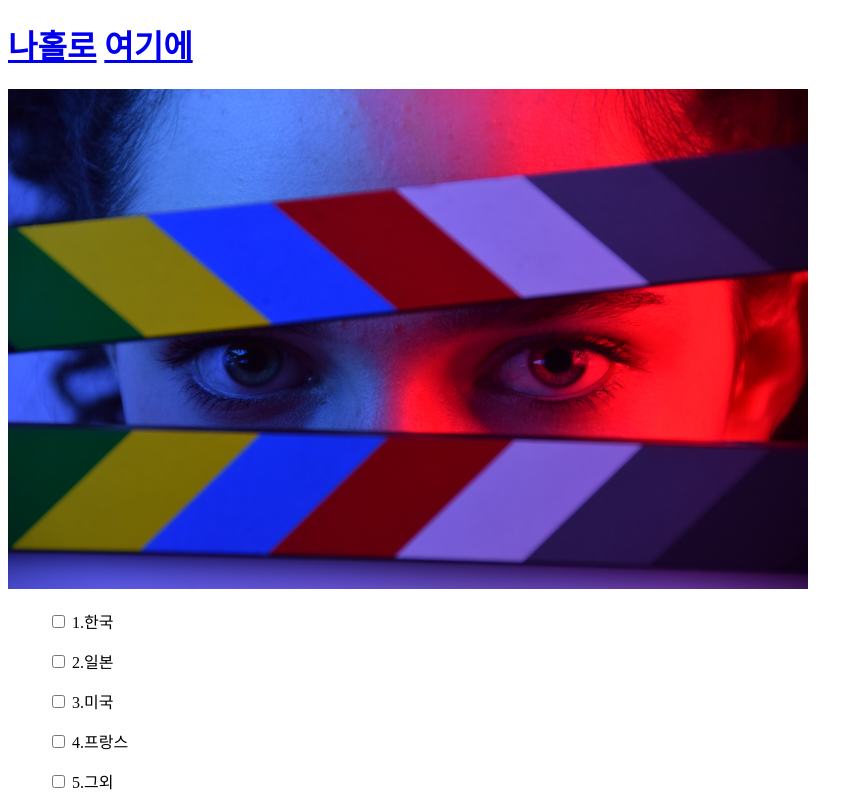
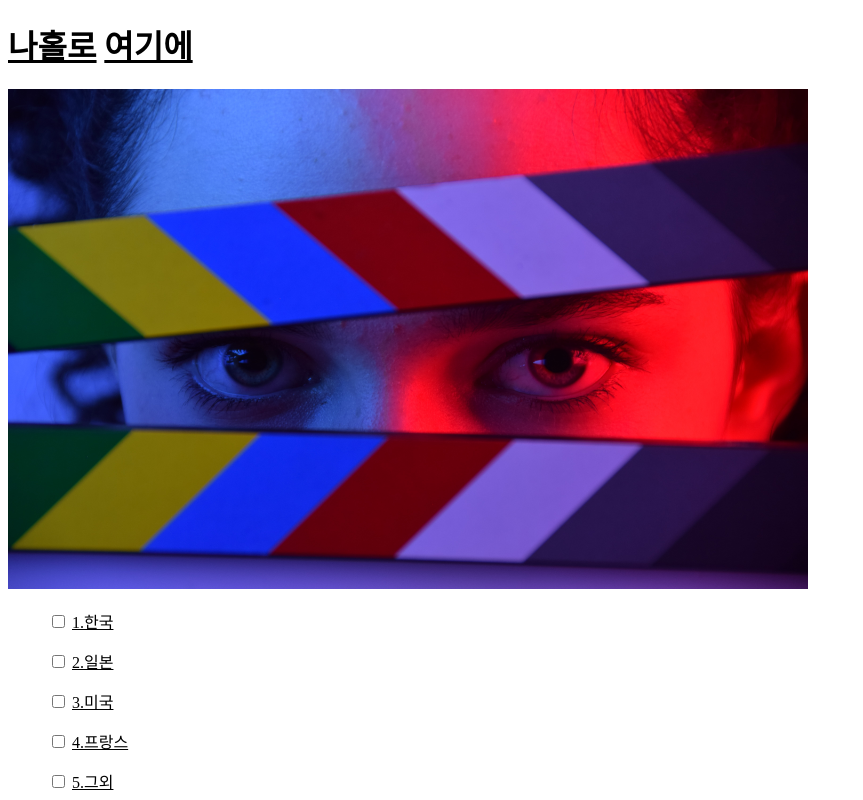
Before and after one commit to Hyun0000/selfsudy_21.02-21.07, a plain HTML site: page index.html in a window 1280 px wide. Shown: the top 800 px of the page, without its empty margins (0-863 px from the left). Drawn offline with Linux system fonts and the light colour scheme.

Commit message:
Add files via upload

```diff
--- a/index.html
+++ b/index.html
@@ -1,10 +1,13 @@
 <!DOCTYPE html>
 <html lang="ko">
   <head>
+    <title>나홀로 여기에 </title>
     <meta charset="utf-8">
-    <title>나홀로
-      여기에
-    </title>
+    <style>
+    a {
+      color:black;
+    }
+    </style>
   </head>
   <body>
 <h1>
@@ -12,17 +15,17 @@
   <a href="https://movie.naver.com/" target="_blank" title="넷플릭스">여기에</h1></a>
 <img src="main.jpg" width="800" height="500" alt="5taKu">
   <ul style="list-style: none">
-      <p><li><input type="checkbox">    1.한국</li></p>
-      <p><li><input type="checkbox">    2.일본</li></p>
-      <p><li><input type="checkbox">    3.미국</li></p>
-      <p><li><input type="checkbox">    4.프랑스</li></p>
-      <p><li><input type="checkbox">    5.그외</li></p>
+      <p><li><input type="checkbox"> <a href="https://serieson.naver.com/movie/detail.nhn?viewSeq=427035&prodNo=5975975&isWebtoonAgreePopUp=true">  1.한국</li></p></a>
+      <p><li><input type="checkbox"> <a href="https://serieson.naver.com/movie/home.nhn">  2.일본</li></p></a>
+      <p><li><input type="checkbox"> <a href="https://serieson.naver.com/movie/detail.nhn?viewSeq=426058&prodNo=5962389&isWebtoonAgreePopUp=true">  3.미국</li></p></a>
+      <p><li><input type="checkbox"> <a href="https://serieson.naver.com/movie/detail.nhn?viewSeq=410954&prodNo=5751044&isWebtoonAgreePopUp=true">  4.프랑스</li></p></a>
+      <p><li><input type="checkbox"> <a href="https://serieson.naver.com/movie/detail.nhn?viewSeq=427816&prodNo=5991484&isWebtoonAgreePopUp=true">  5.그외</li></p></a>
+
   </ul>
   겨울 동안 호텔을 관리하며 느긋하게 소설을 쓸 수 있는 기회를 잡은 ‘잭’은 가족들을 데리고 눈 내리는 고요한 오버룩 호텔로 향한다.<br>
   보이지 않는 영혼을 볼 수 있는 ‘샤이닝’ 능력을 가진 아들 ‘대니’는 이 호텔에 드리워진 음산한 기운을 직감적으로 느낀다.<br>
   폭설로 호텔이 고립되자 환상과 현실의 경계에서 점점 미쳐가는 ‘잭’, 그리고 그를 지켜보는 아내 ‘웬디’와 아들 ‘대니’.<br>
   가까워져 오는 극한의 공포. 스탠리 큐브릭 감독이 남긴 스릴러 영화의 바이블.<br>
-
 <p style="margin-top:45px;">
   〈샤이닝〉은 스티븐 킹의 동명 소설을 원작으로 하는 스탠리 큐브릭 감독의 공포영화다.<br>
    한겨울 고립된 호텔에서 서서히 미쳐가는 주인공의 광기를 섬뜩하게 그려내어 현대 공포영화의 고전이 되었다.<br>
```
